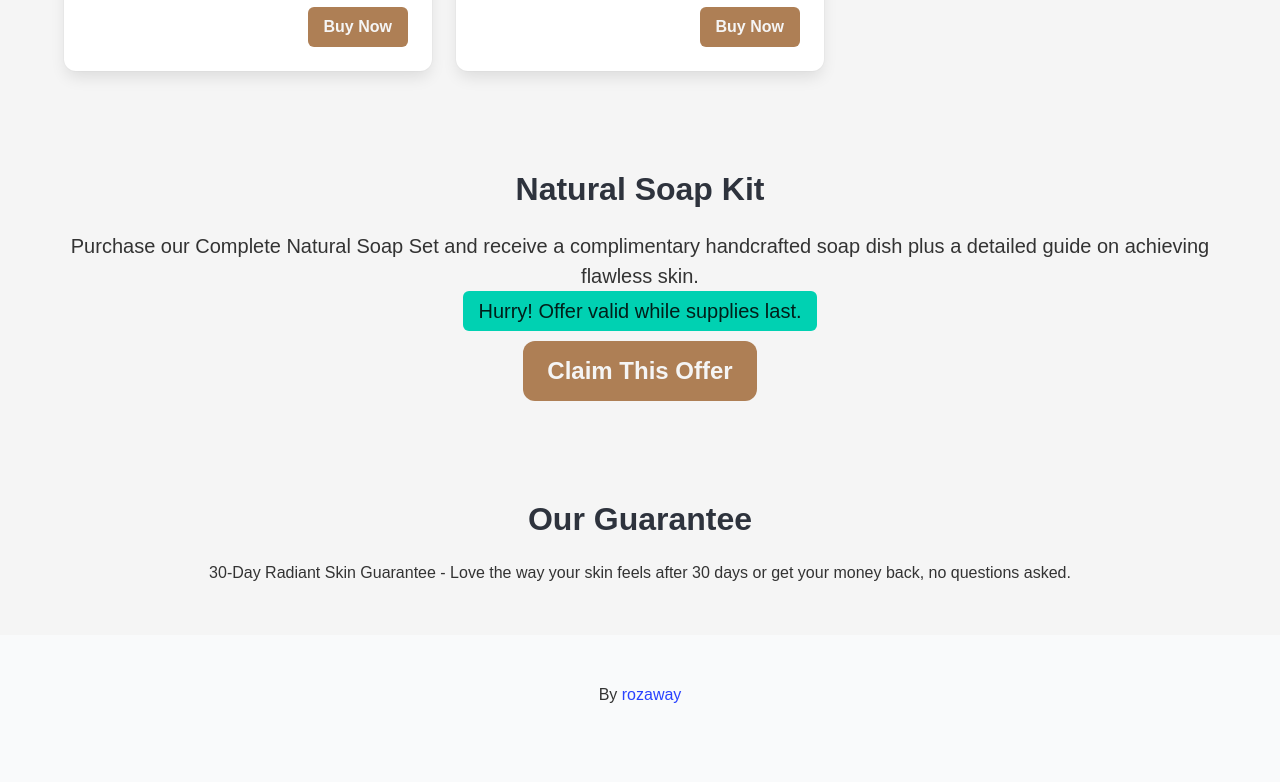
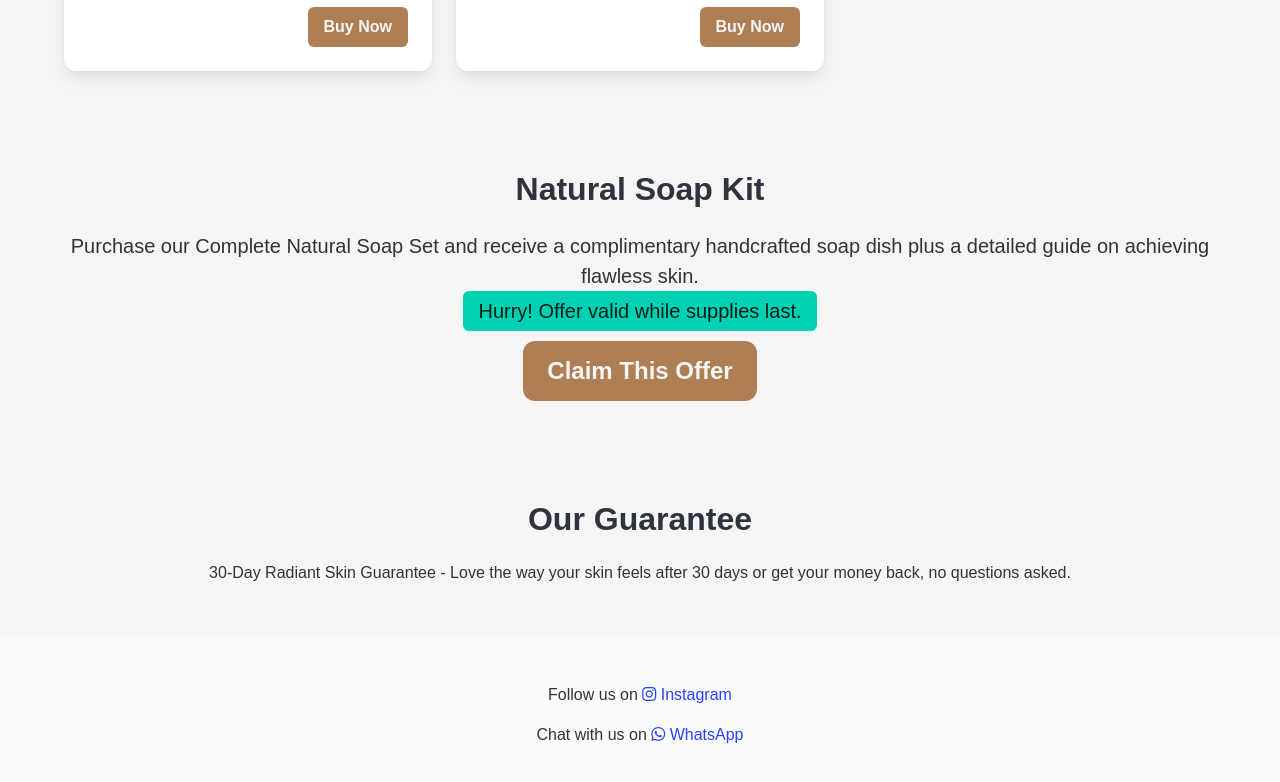
Before and after one commit to rozaway/rozaway.github.io, a plain HTML site: page index.html in a window 1280 px wide. Shown: the part 1196-1978 px from the top of the page. Drawn offline with nearby package versions, Linux system fonts and the light colour scheme; a web font is replaced by a local one.

Commit message:
Update footer

```diff
--- a/index.html
+++ b/index.html
@@ -14,6 +14,10 @@
     <link
       rel="stylesheet"
       href="https://cdnjs.cloudflare.com/ajax/libs/bulma/1.0.0/css/bulma.min.css"
+    />
+    <link
+      rel="stylesheet"
+      href="https://cdnjs.cloudflare.com/ajax/libs/font-awesome/6.0.0/css/all.min.css"
     />
     <style>
       body {
@@ -503,8 +507,17 @@
     <footer class="footer">
       <div class="content has-text-centered">
         <p>
-          By
-          <a href="https://rozaway.com">rozaway</a>
+          Follow us on
+          <a href="https://instagram.com/dafnesu_antiochia"
+            ><i class="fab fa-instagram"></i> Instagram</a
+          >
+        </p>
+        <p>
+          Chat with us on
+          <a
+            href="https://wa.me/yourphonenumber?text=Hello!%20I'd%20like%20to%20know%20more%20about%20your%20products."
+            ><i class="fab fa-whatsapp"></i> WhatsApp</a
+          >
         </p>
       </div>
     </footer>
```
